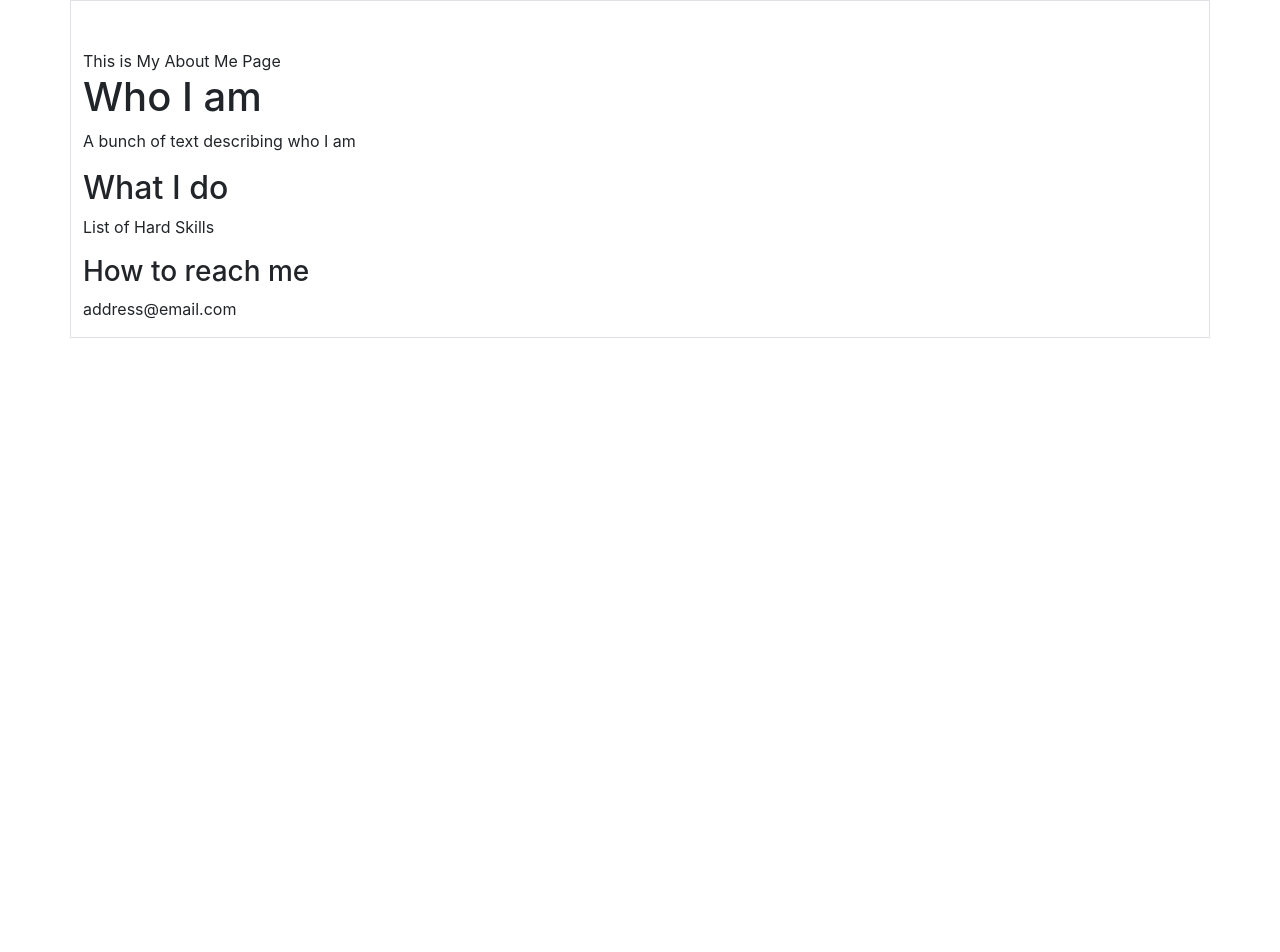
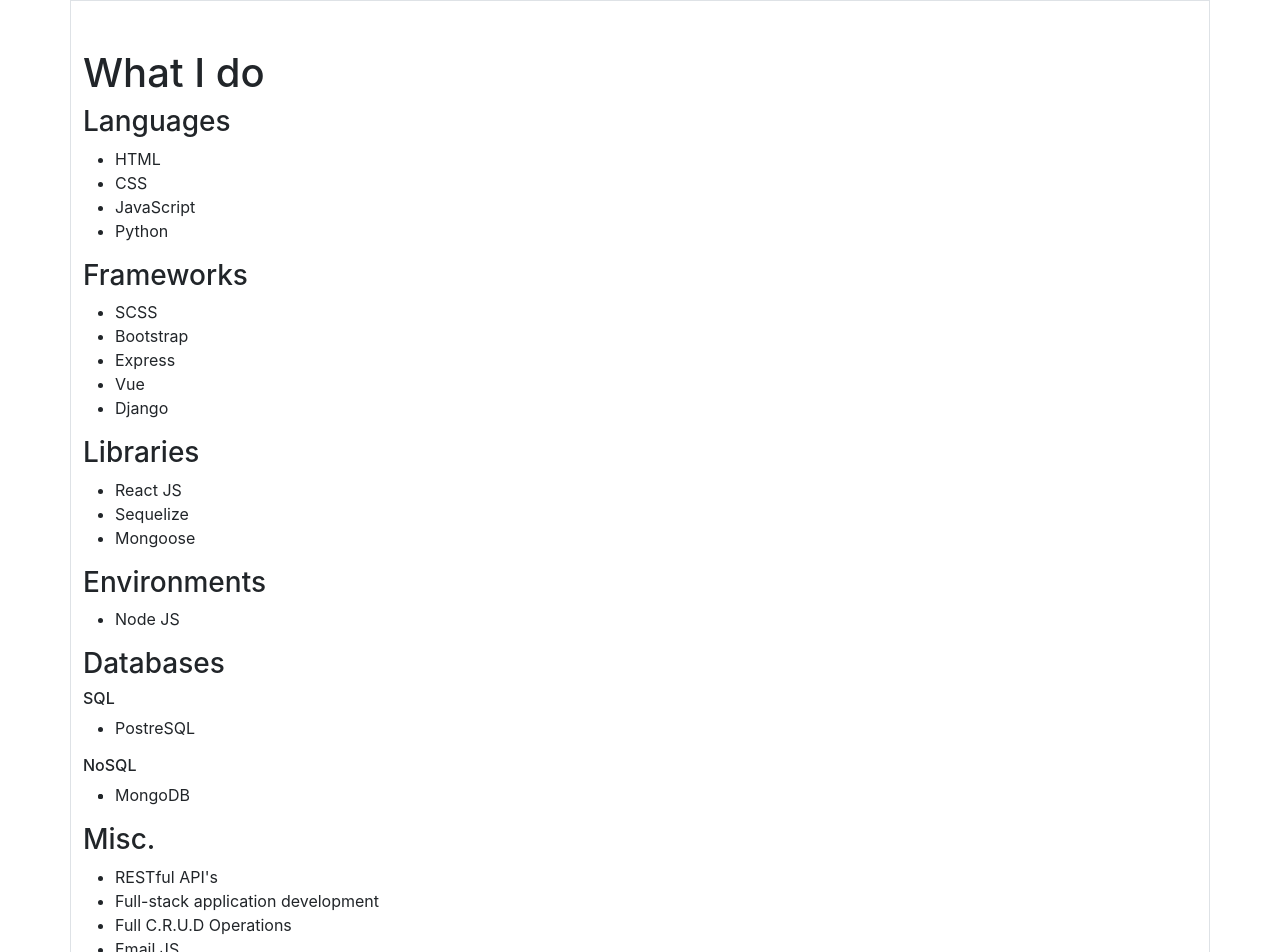
Before and after one commit to Job85/portfolio-site, a React (Create React App) app: page /about in a window 1280 px wide. Shown: the top 952 px of the page. Before the commit the page ends 800 px from the top, so only its background shows below. Built offline with nearby package versions, Linux system fonts and the light colour scheme.

Commit message:
created a list of hard skills

```diff
--- a/src/pages/about.js
+++ b/src/pages/about.js
@@ -4,17 +4,56 @@ const About = () => {
 
     return (
         <div>
-            This is My About Me Page
-            <div>
-                <h1>Who I am</h1>
-                <p>
-                    A bunch of text describing who I am
-                </p>
-                <h2>What I do</h2>
-                <p>List of Hard Skills</p>
-                <h3>How to reach me</h3>
-                <p>address@email.com</p>
-            </div>
+            <h1>What I do</h1>
+            <h3>Languages</h3>
+            <ul>
+                <li>HTML</li>
+                <li>CSS</li>
+                <li>JavaScript</li>
+                <li>Python</li>
+            </ul>
+            <h3>Frameworks</h3>
+            <ul>
+                <li>SCSS</li>
+                <li>Bootstrap</li>
+                <li>Express</li>
+                <li>Vue</li>
+                <li>Django</li>
+            </ul>
+            <h3>Libraries</h3>
+            <ul>
+                <li>React JS</li>
+                <li>Sequelize</li>
+                <li>Mongoose</li>
+
+            </ul>
+            <h3>Environments</h3>
+            <ul>
+                <li>Node JS</li>
+
+            </ul>
+            <h3>Databases</h3>
+            <h6>SQL</h6>
+            <ul>
+                <li>PostreSQL</li>
+            </ul>
+            <h6>NoSQL</h6>
+            <ul>
+                <li>
+                    <li>MongoDB</li>
+                </li>
+            </ul>
+            <h3>Misc.</h3>
+            <ul>
+                <li>RESTful API's</li>
+                <li>Full-stack application development</li>
+                <li>Full C.R.U.D Operations</li>
+                <li>Email JS</li>
+                <li>Json Web Token</li>
+                <li>Authentication</li>
+            </ul>
+            <h3>How to reach me</h3>
+            <a>JulianJrngn@gmail.com</a>
         </div>
     )
 }
```
